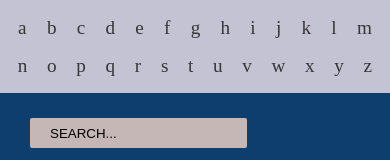
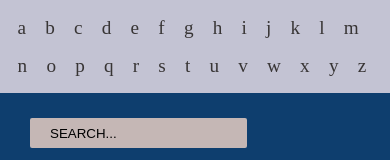
Before and after one commit to alicjadubai/ContactApp, a React (Create React App) app: page / in a window 390 px wide. Shown: the top 160 px of the page. Built offline with nearby package versions, Linux system fonts and the light colour scheme; no server answers.

Commit message:
adjusting styles

```diff
--- a/src/CSSComponents/contacts.css
+++ b/src/CSSComponents/contacts.css
@@ -257,4 +257,7 @@ div#list .pic {
   header h1 {
     display: none;
   }
+  .AlphabetNav {
+    justify-content: flex-start;
+  }
 }
```
